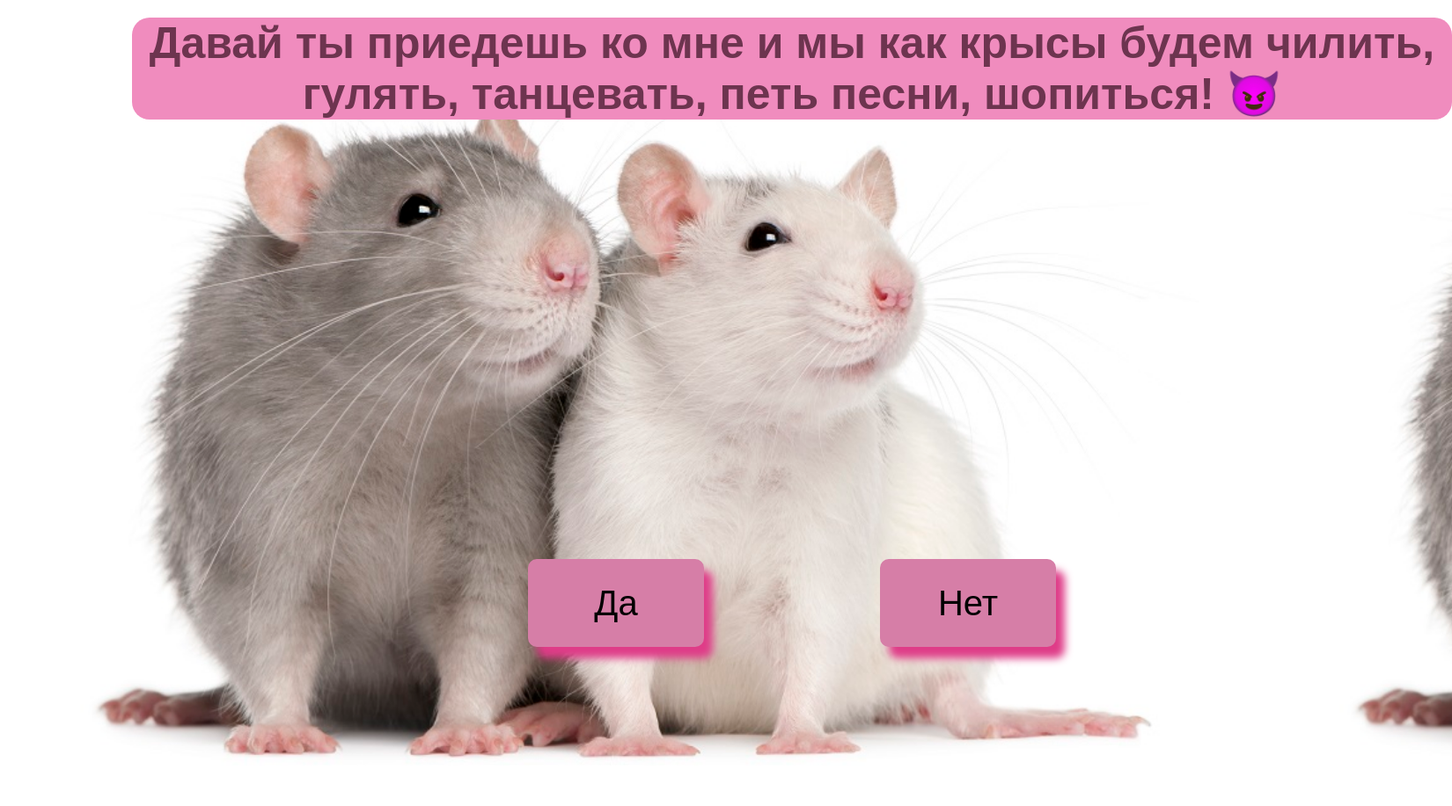
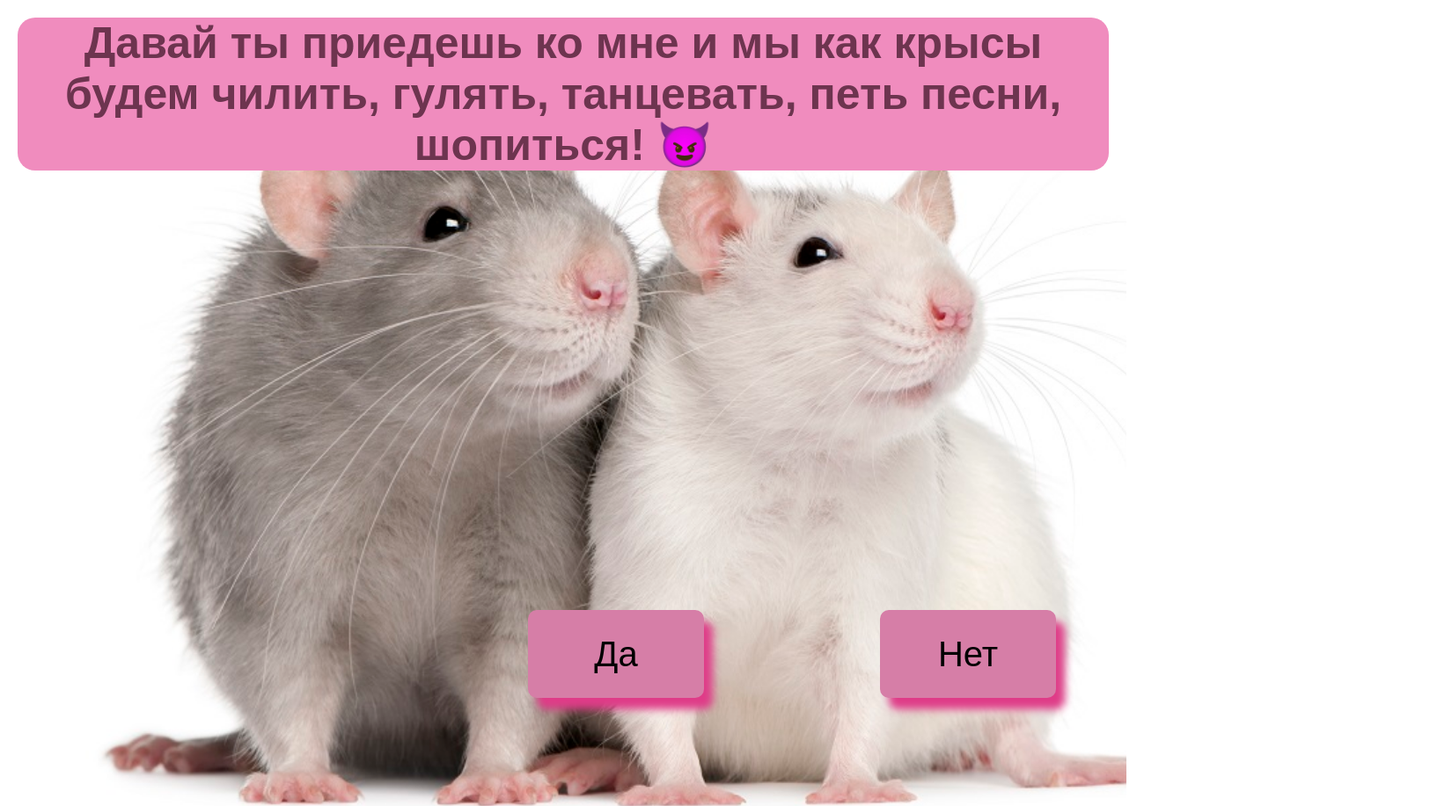
Before and after one commit to KaterynaSlatina/Nat, a plain HTML site: page index.html in a window 1280 px wide. Shown: the top 917 px of the page at 88% size, 1650 px wide, since content can reach past the window. Before the commit the page ends 886 px from the top, so only its background shows below. Drawn offline with Linux system fonts and the light colour scheme.

Commit message:
add style h2

```diff
--- a/index.css
+++ b/index.css
@@ -23,14 +23,15 @@ body {
 }
 
 h2 {
-  margin-left: 150px;
+  margin-left: 20px;
+  margin-right: 20px;
   font-family: Arial, Helvetica, sans-serif;
   background-color: rgb(240, 140, 190);
   color: #6d344f;
   font-size: 50px;
   margin-top: 20px;
   text-align: center;
-  width: 1500px;
+  /* width: 1500px; */
   border-radius: 20px;
 }
 
```
